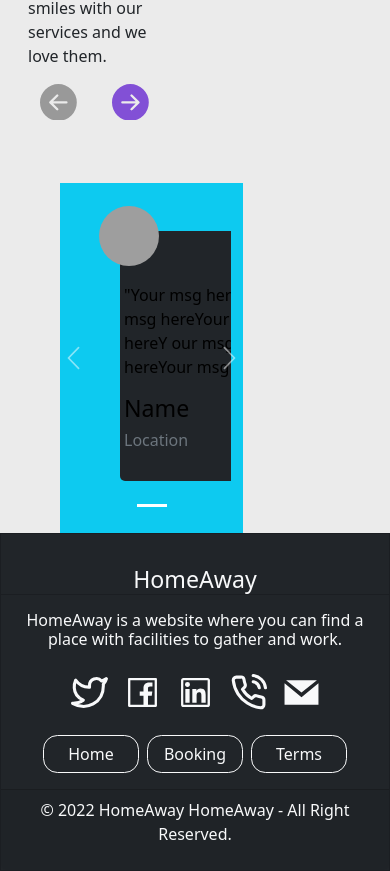
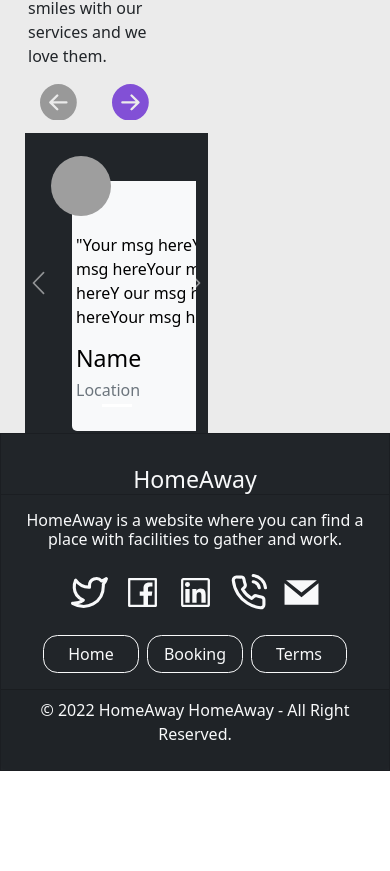
Before and after one commit to GP-43/homeaway-frontend, a React (Create React App) app: page / in a window 390 px wide. Shown: the part 1717-2588 px from the top of the page. After the commit the page ends 2488 px from the top, so only its background shows below. Built offline with nearby package versions, Linux system fonts and the light colour scheme; grey boxes are pictures that could not be loaded.

Commit message:
Respsived

```diff
--- a/src/assets/styles/partials/anons/_aboutsection.scss
+++ b/src/assets/styles/partials/anons/_aboutsection.scss
@@ -33,12 +33,13 @@
     justify-content: center;
 
     @media (max-width: 412px) {
-        margin-top: 50px;
-        width:300px !important;
-        margin-left:0px !important;
+        width:250px !important;
+        height:300px !important;
+        margin-left:-35px !important;
     }
     @media (max-width: 820px) {
-        margin-top: 55px;
+        width:520px !important;
+        margin-top: 5px !important;
         margin-left:-60px;
     }
 }
@@ -50,10 +51,12 @@
     position: relative;
 
     @media (max-width: 412px) {
-        width:280px !important;
+        width:100px !important;
+        margin-left: -10px !important;
     }
     @media (max-width: 820px) {
-        width:400px;
+        width:280px !important;
+        margin-left: 35px !important;
     }
 }
 .msg-prof-image{
--- a/src/components/anons/aboutsection/ClientCard.jsx
+++ b/src/components/anons/aboutsection/ClientCard.jsx
@@ -6,9 +6,9 @@ function ClientCard() {
 
   return (
     <Row>
-        <Carousel className='client-msg-card bg-info'>
+        <Carousel className='client-msg-card bg-dark'>
             {/*{SliderData.map((slide,id) => (*/}
-            <Carousel.Item className="msg-card bg-dark mt-5 ms-5 ps-1">
+            <Carousel.Item className="msg-card bg-light mt-5 ms-5 ps-1">
                 <img src="a.png" className="msg-prof-image" />
                 {/* {slide.src} {slide.msg} {slide.name} {slide.location}*/}
                 <p className="text right mt-5 me-1 pt-1">"Your msg hereYour msg hereYour msg hereYour msg hereYour msg hereY
```
